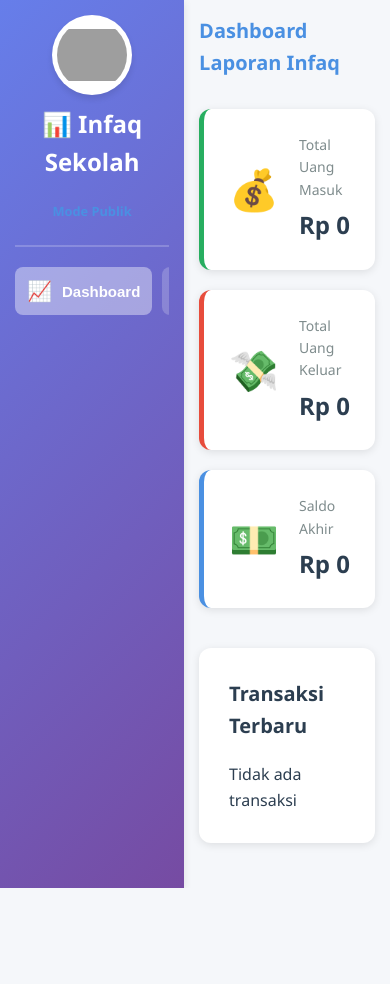
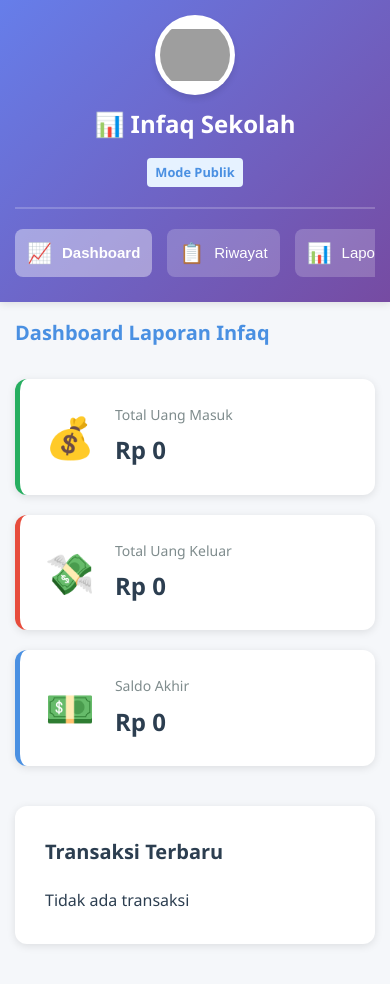
Before and after one commit to kesiswaanschool-dev/infaq-sekolah, a website: page laporan.html in a window 390 px wide. Before the commit the page ends 888 px from the top, so only its background shows below. Drawn offline with Linux system fonts and the light colour scheme; no server answers; grey boxes are pictures that could not be loaded.

Commit message:
Fix mobile layout in styles.css and closing div in laporan.html

```diff
--- a/laporan.html
+++ b/laporan.html
@@ -9,7 +9,7 @@
         /* Specific stylesheet override for print friendliness and public report branding */
         .public-badge {
             display: inline-block;
-            background-color: var(--primary-light);
+            background-color: #e6f2ff;
             color: var(--primary-color);
             padding: 4px 8px;
             border-radius: 4px;
@@ -142,6 +142,7 @@
                     <h2>Detail Transaksi</h2>
                     <div id="laporanDetailBody" class="detail-transaction-list">
                         <p>Tidak ada data</p>
+                    </div>
                 </div>
             </section>
         </main>
--- a/styles.css
+++ b/styles.css
@@ -704,6 +704,10 @@ body {
 }
 
 @media (max-width: 480px) {
+    .container {
+        flex-direction: column;
+    }
+
     .sidebar {
         width: 100%;
         height: auto;
@@ -714,6 +718,22 @@ body {
         flex-direction: row;
         overflow-x: auto;
         padding-bottom: 10px;
+        -webkit-overflow-scrolling: touch;
+        gap: 15px;
+    }
+
+    .menu::-webkit-scrollbar {
+        height: 6px;
+    }
+
+    .menu::-webkit-scrollbar-thumb {
+        background: rgba(255, 255, 255, 0.3);
+        border-radius: 10px;
+    }
+
+    .menu-btn {
+        flex-shrink: 0;
+        white-space: nowrap;
     }
 
     .menu-btn span {
@@ -752,6 +772,7 @@ body {
     box-shadow: 0 10px 25px rgba(0,0,0,0.2);
     width: 100%;
     max-width: 400px;
+    margin: 20px;
     text-align: center;
     border: 1px solid rgba(0, 0, 0, 0.05);
     animation: slideUp 0.4s ease;
```
